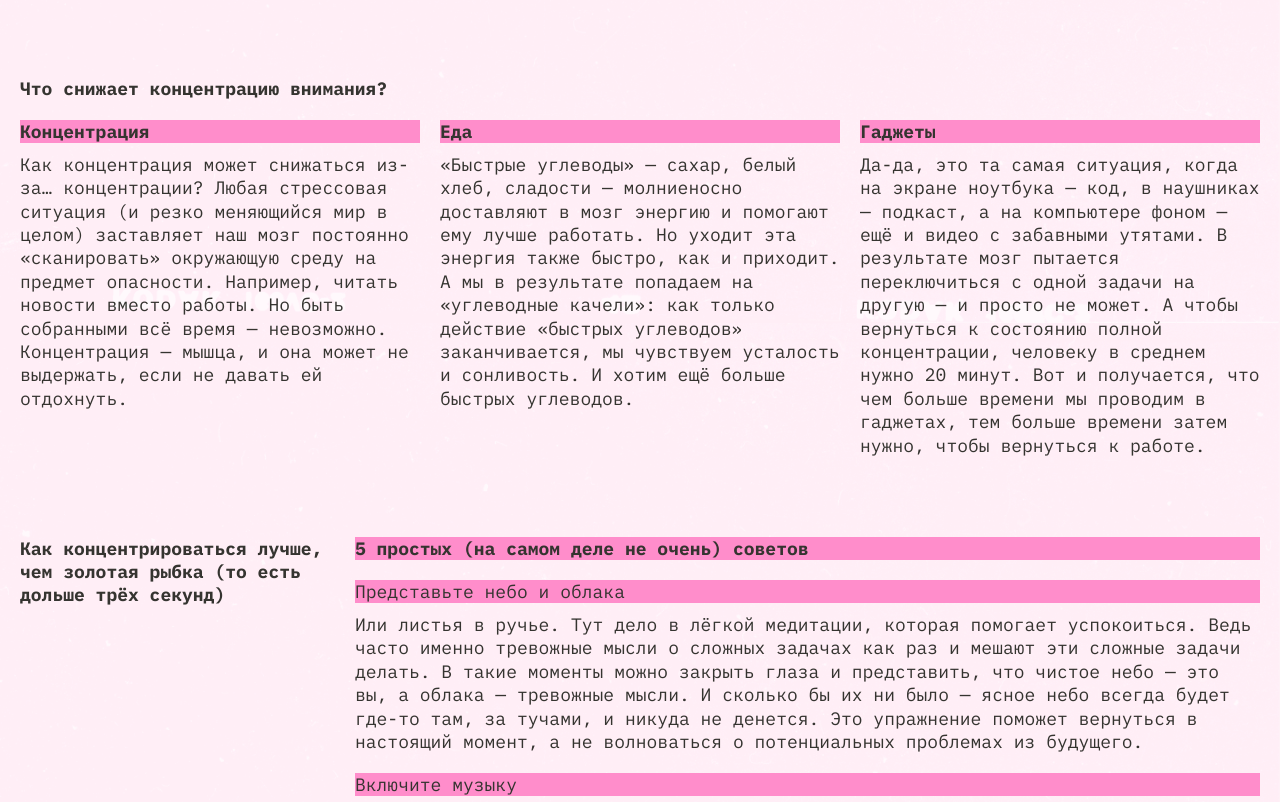
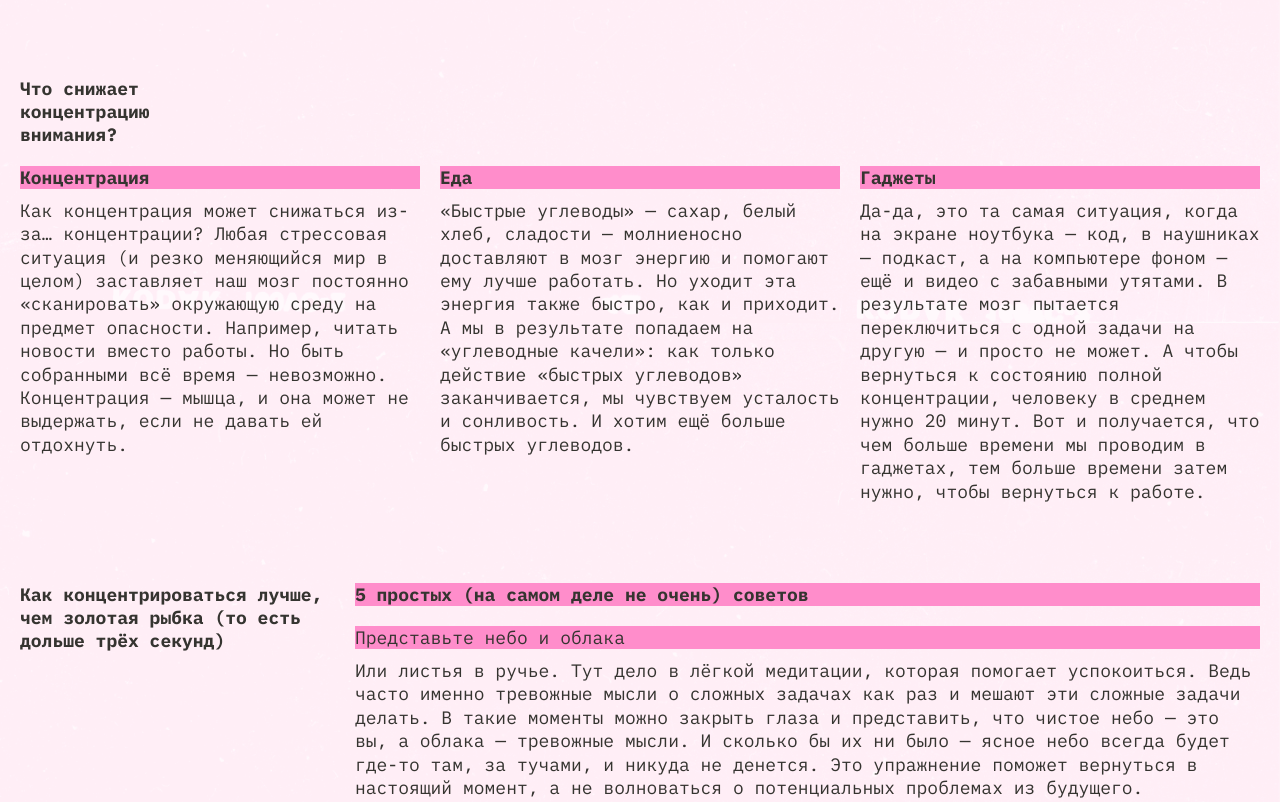
Before and after one commit to katarina0701/slozhno-sosredotochitsya-fd, a plain HTML site: page index.html in a window 1280 px wide. Shown: the part 1277-2079 px from the top of the page. Drawn offline with Linux system fonts and the light colour scheme.

Commit message:
ограничена ширина заголовка у второй секции

```diff
--- a/index.html
+++ b/index.html
@@ -57,7 +57,7 @@
         </div>
       </section>
       <section class="main_section_what">
-        <h2 class="section-title">Что снижает концентрацию внимания?</h2>
+        <h2 class="section-title section-title_what">Что снижает концентрацию внимания?</h2>
         <div class="content_what">
           <article class="content-block">
             <h3 class="title_decor">Концентрация</h3>
--- a/styles/style.css
+++ b/styles/style.css
@@ -282,6 +282,10 @@
     gap: 10px;
   }
 
+  .section-title_what {
+    width: 236px;
+  }
+
   .gallery {
     grid-template-columns: repeat(3, 1fr);
     gap: 20px;
```
